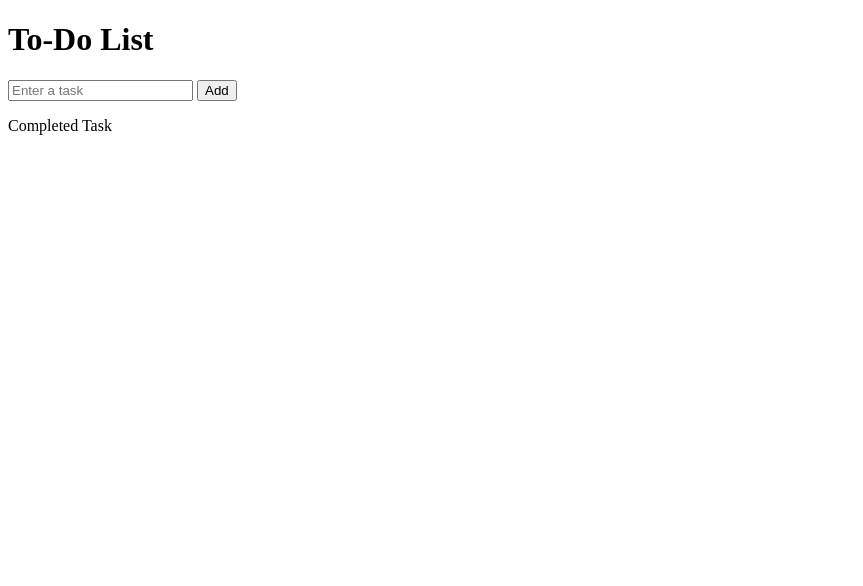
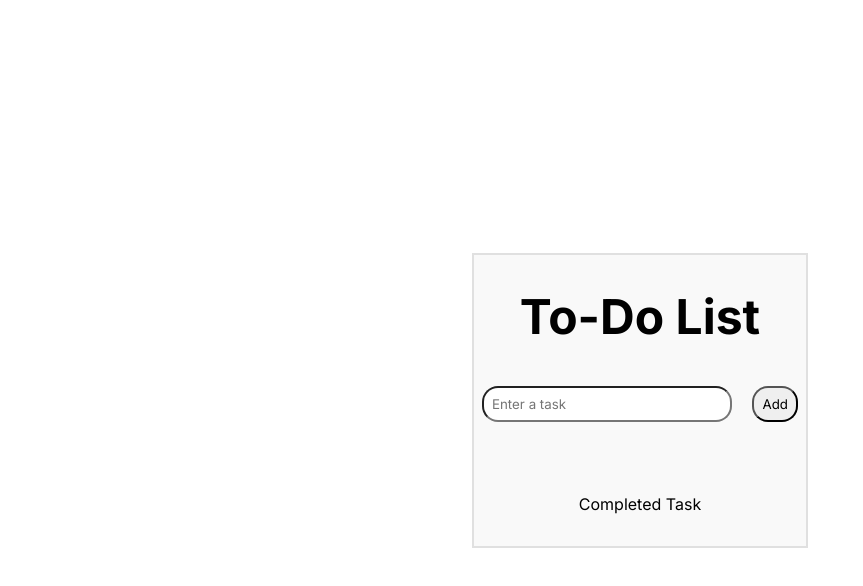
Before and after one commit to Rmsysss/todolistapp, a plain HTML site: page index.html in a window 1280 px wide. Shown: the whole page, without its empty margins (0-863 px from the left). Drawn offline with Linux system fonts and the light colour scheme.

Commit message:
Added style.css

```diff
--- a/index.html
+++ b/index.html
@@ -4,13 +4,14 @@
     <meta charset="UTF-8">
     <meta name="viewport" content="width=device-width, initial-scale=1.0">
     <title>To-Do List App</title>
+    <link rel="stylesheet" href="style.css">
 </head>
 <body>
     <main class="todo-app">
         <h1>To-Do List</h1>
         <form id="todo-form">
             <input type="text" placeholder="Enter a task" id="todo-input" required>
-            <button type="submit" onclick="add_to_do()">Add</button>
+            <button type="submit" class="btn">Add</button>
         </form>
         <ul id="todo-list"></ul>
         <p>Completed Task</p>
```
